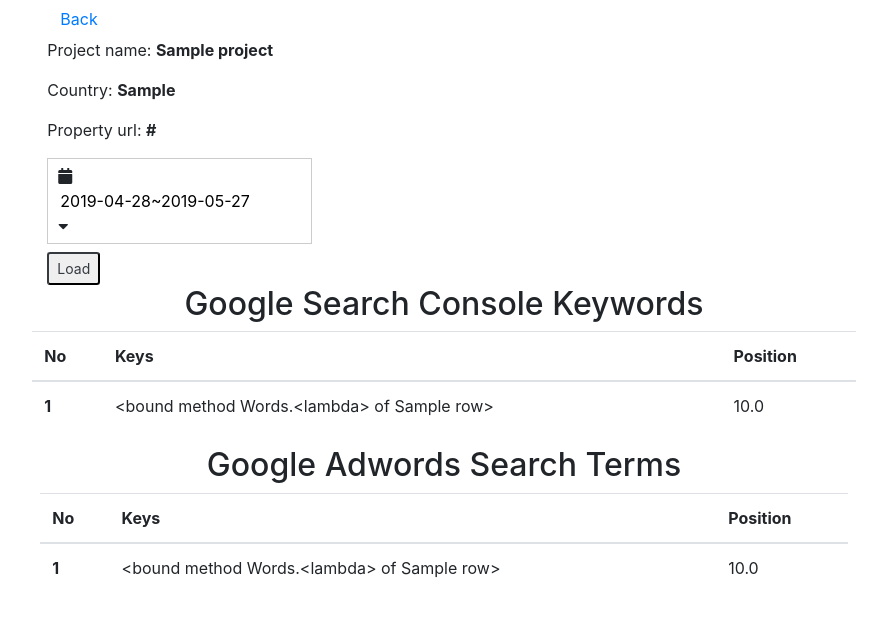
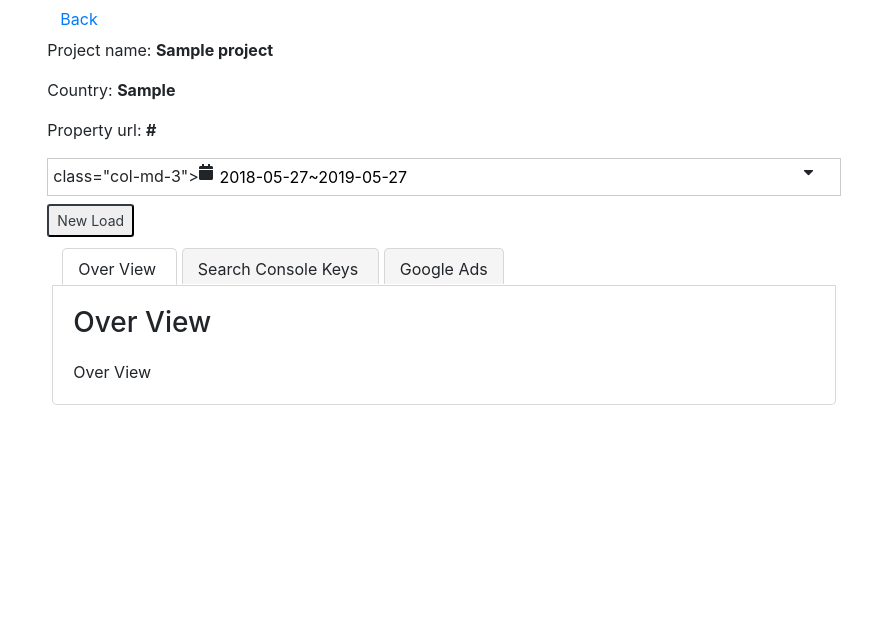
Before and after one commit to FunnyDeveloper100/google-ads-analysis-flask-jquery, a Flask app: template app/templates/project/project_detail.html in a window 1280 px wide. Shown: the top 617 px of the page, without its empty margins (196-1083 px from the left). Run offline with Flask 2, Linux system fonts and the light colour scheme; tables that the repository leaves empty hold one stand-in row (values such as "Sample post"); the template is opened without the code that fills it: values that come from a table or form of the project are taken from there, most other values are stand-ins (such as "Sample title", 1, 10 or a date in 2020); some libraries are stand-ins or nearby versions.

Commit message:
add google adwords data for test from test file

```diff
--- a/app/static/styles.css
+++ b/app/static/styles.css
@@ -5,3 +5,63 @@
 .container-div {
     text-align: center
 }
+
+ul.tab-nav {
+    list-style: none;
+    border-bottom: 1px solid #d7d7d7;
+    padding-left: 10px;
+    padding-bottom: 4px;
+    margin: 0;
+  }
+
+  ul.tab-nav li {
+    display: inline;
+  }
+
+  ul.tab-nav li a.button-tab {
+    border-width: 1px 1px 0 1px;
+    border-style: solid;
+    border-color: #d7d7d7;
+    padding: 10px 15px 5px 15px;
+    margin-right: 5px;
+    background-color: #f5f5f5;
+    border-radius: 5px 5px 0 0;
+    color: inherit;
+    text-decoration: none;
+  }
+
+  ul.tab-nav li a.active-tab.button-tab {
+    border-bottom: 1px solid #fff;
+    background-color: #fff;
+  }
+
+  .tab-container {
+    padding: 20px;
+  }
+
+  .tab-content {
+    padding: 20px;
+    border: 1px solid #d7d7d7;
+    border-top: none;
+    border-radius: 0 0 5px 5px;
+    display: none;
+  }
+
+  .tab-content h3 {
+    margin: 0;
+    padding-bottom: 20px;
+  }
+
+  .active {
+    display: block;
+  }
+
+
+#reportrange {
+    display: flex;
+    flex: content;
+    background: #fff;
+    cursor: pointer;
+    padding: 5px 5px;
+    border: 1px solid #ccc;
+}
--- a/app/templates/layout.html
+++ b/app/templates/layout.html
@@ -7,7 +7,9 @@
         <link rel="stylesheet" href="/static/bootstrap-social.css" />
         <link rel="stylesheet" href="https://cdn.jsdelivr.net/npm/bootstrap-select@1.13.9/dist/css/bootstrap-select.min.css">
         <link rel="stylesheet" type="text/css" href="https://cdn.jsdelivr.net/npm/daterangepicker/daterangepicker.css" />
+        <link rel="stylesheet" type="text/css" href="https://cdn.datatables.net/1.10.19/css/dataTables.bootstrap4.min.css" />
         <link rel="stylesheet" href="/static/styles.css" />
+
     </head>
     <body>
         <div class="offset-md-2 col-md-8">
@@ -22,10 +24,16 @@
     <script type="text/javascript" src="https://cdn.jsdelivr.net/jquery/latest/jquery.min.js"></script>
     <script type="text/javascript" src="https://cdn.jsdelivr.net/momentjs/latest/moment.min.js"></script>
     <script type="text/javascript" src="https://cdn.jsdelivr.net/npm/daterangepicker/daterangepicker.min.js"></script>
+    <script type="text/javascript" src="https://cdn.datatables.net/1.10.19/js/jquery.dataTables.min.js"></script>
+    <script type="text/javascript" src="https://cdn.datatables.net/1.10.19/js/dataTables.bootstrap4.min.js"></script>
     <script type="text/javascript">
+        $(document).ready(function() {
+            $('#gsc_table').DataTable();
+            $('#gads_table').DataTable();
+        } );
         $(function() {
 
-            var start = moment().subtract(29, 'days');
+            var start = moment().subtract(365, 'days');
             var end = moment();
 
             function cb(start, end) {
@@ -47,6 +55,21 @@
             }, cb);
             cb(start, end);
         });
+
+        let tabButton = [].slice.call(
+            document.querySelectorAll("ul.tab-nav li a.button-tab")
+        );
+
+        tabButton.map(button => {
+            button.addEventListener("click", () => {
+                let href = button.getAttribute("href");
+                document.querySelector(".active").classList.remove("active");
+                document.querySelector(href).classList.add("active");
+                document.querySelector(".active-tab").classList.remove("active-tab");
+                button.classList.add("active-tab");
+            });
+        });
+
         </script>
     </body>
 </html>
--- a/app/templates/project/project_detail.html
+++ b/app/templates/project/project_detail.html
@@ -1,23 +1,49 @@
 {% extends 'layout.html' %}
 {% block body %}
 <div>
-     <div class="container mt-10 flex">
+    <div class="container">
         <a href="/" class="btn btn-link"> Back </a>
         <p>Project name: <b>{{ project.project_name }}</b></p>
         <p>Country: <b>{{ project.country }}</b></p>
         <p>Property url: <b>{{ project.property_url }}</b></p>
+        <form action={{ url_for('project_module.view_project', id=project.id ) }}>
+            <div id="reportrange" >
+                class="col-md-3">
+                <i class="fa fa-calendar d-inline-block"></i>&nbsp;
+                <input name="daterange" class="w-75 mw-100 d-inline-block border-0"></input> <i class="fa fa-caret-down"></i>
+            </div>
+            <button type="submit" class="btn-outline-dark btn-sm mt-2 d-inline-block">New Load</button>
+        </form>
+    </div>
 
-        <form action={{ url_for('project_module.view_project', id=project.id ) }}>
-            <div id="reportrange" style="background: #fff; cursor: pointer; padding: 5px 10px; border: 1px solid #ccc;" class="col-md-4">
-                <i class="fa fa-calendar"></i>&nbsp;
-                <input name="daterange" class="border-0"></input> <i class="fa fa-caret-down"></i>
+    <div class="tab-container">
+        <ul class="tab-nav">
+            <li>
+                <a class="button-tab active-tab" href="#overview">
+                    Over View
+                </a>
+            </li>
+            <li>
+                <a class="button-tab" href="#gsc">
+                    Search Console Keys
+                </a>
+            </li>
+            <li>
+                <a class="button-tab" href="#gads">
+                    Google Ads
+                </a>
+            </li>
+        </ul>
+
+        <div class="tab-content active" id="overview">
+            <h3>Over View</h3>
+            Over View
         </div>
-            <button type="submit" class="inline btn-outline-dark btn-sm mt-2">Load</button>
-        </form>
 
-    </div>
-    <div class="text-center"> <h2>Google Search Console Keywords </h2> </div>
-    <table class="table table-hover">
+        <div class="tab-content" id="gsc">
+            <h3>Search Console Keys</h3>
+
+            <table id="gsc_table" class="table table-hover">
                 <thead>
                     <tr>
                         <th scope="col-md-2">No</th>
@@ -26,29 +52,9 @@
                     </tr>
                 </thead>
                 <tbody>
-                {% for row in terms %}
+                    {% for row in gsc_keys %}
                     <tr>
-                    <th scope="row" name="" >{{ loop.index }}</th>
-                    <td>{{ row.keys }}</td>
-                    <td>{{ "%.1f"|format(row.position) }}</td>
-                </tr>
-                {% endfor %}
-        </tbody>
-    </table>
-    <div class="m-2">
-        <div class="text-center"> <h2>Google Adwords Search Terms </h2> </div>
-        <table class="table table-hover">
-            <thead>
-                <tr>
-                    <th scope="col-md-2">No</th>
-                    <th scope="col-md-6">Keys</th>
-                    <th scope="col-md-4">Position</th>
-                </tr>
-            </thead>
-            <tbody>
-                    {% for row in terms %}
-                    <tr>
-                        <th scope="row" name="" >{{ loop.index }}</th>
+                        <th scope="row" name="">{{ loop.index }}</th>
                         <td>{{ row.keys }}</td>
                         <td>{{ "%.1f"|format(row.position) }}</td>
                     </tr>
@@ -56,5 +62,37 @@
                 </tbody>
             </table>
         </div>
+
+        <div class="tab-content" id="gads">
+            <h3>Google Ads Search Terms</h3>
+            <table id="gads_table" class="table table-hover">
+                <thead>
+                    <tr>
+                        <th scope="col-md-1">No</th>
+                        <th scope="col-md-2">Search Terms</th>
+                        <th scope="col-md-2">Conversions</th>
+                        <th scope="col-md-1">Conversion Value</th>
+                        <th scope="col-md-2">Impressions</th>
+                        <th scope="col-md-2">Clicks</th>
+                        <th scope="col-md-2">CTR</th>
+                    </tr>
+                </thead>
+                <tbody>
+                    {% for row in gads_search_terms %}
+                    <tr>
+                        <th scope="row" name="">{{ loop.index }}</th>
+                        <td>{{ row.search_terms }}</td>
+                        <td>{{ row.conversions }}</td>
+                        <td>{{ row.conversion_value }}</td>
+                        <td>{{ row.impressions }}</td>
+                        <td>{{ row.clicks }}</td>
+                        <td>{{ row.ctr }}%</td>
+                    </tr>
+                    {% endfor %}
+                </tbody>
+            </table>
         </div>
+    </div>
+</div>
+
 {% endblock %}
--- /dev/null
+++ b/app/utils/googleads.py
@@ -0,0 +1,5 @@
+import pandas
+
+def getAdsData(filepath):
+    df = pandas.read_csv(filepath)
+    return df
--- a/app/utils/search_console.py
+++ b/app/utils/search_console.py
@@ -29,7 +29,7 @@
     return response
 
 
-def get_search_terms(service, property_uri, start_date, end_date, country="world wide", max_rows=250, pages=[]):
+def get_search_terms(service, property_uri, start_date, end_date, country="world wide", max_rows=2500, pages=[]):
 
     start_date = datetime.strptime(start_date, "%Y-%m-%d")
     end_date = datetime.strptime(end_date, "%Y-%m-%d")
--- a/config.py
+++ b/config.py
@@ -20,7 +20,7 @@
     ACCESS_TOKEN_URI = 'https://www.googleapis.com/oauth2/v4/token'
     AUTHORIZATION_URL = 'https://accounts.google.com/o/oauth2/v2/auth?access_type=offline&prompt=consent'  # noqa
 
-    AUTHORIZATION_SCOPE = 'openid email profile webmasters.readonly'
+    AUTHORIZATION_SCOPE = 'openid email profile https://www.googleapis.com/auth/webmasters'
 
     AUTH_REDIRECT_URI = str_env("FN_AUTH_REDIRECT_URI", False)
     BASE_URI = str_env("FN_BASE_URI", False)
--- a/Search terms report(1).csv
+++ b/googleads.csv
@@ -1,5 +1,3 @@
-Search terms report
-01 May 2017 - 22 May 2019
 Search term,Match type,Added/Excluded,Campaign,Ad group,Impr.,Currency code,Cost,Campaign type,All conv.,Cost / all conv.,All conv. rate,All conv. value,All conv. value / cost,All conv. value / click,Value / all conv.,Cross-device conv.,View-through Conv.,CTR,Clicks,Keyword
 far infrared sauna,Exact match,Added,Far Infrared Saunas,Far Infrared Sauna,"44,459",USD,8275.98,Search,13.93,593.56,0.54%,"2,999.00",0.36,1.17,215.24,2.00,0,5.78%,"2,570", +far +infrared +sauna
 celebration big bang sauna,Phrase match,None, --- RLSAs ---,RSLAs,1,USD,2.54,Search,2.00,1.27,200.00%,"1,780.00",700.79,"1,780.00",890.00,2.00,0,100.00%,1,sauna
```
Also changed, not shown: app/admin.py (+4 -3 lines), app/project/controllers.py (+27 -11 lines), app/project/models.py (+26 -1 lines), app/utils/func.py (added, +12 -0 lines). Lines whose indentation alone changed are shown as unchanged.
